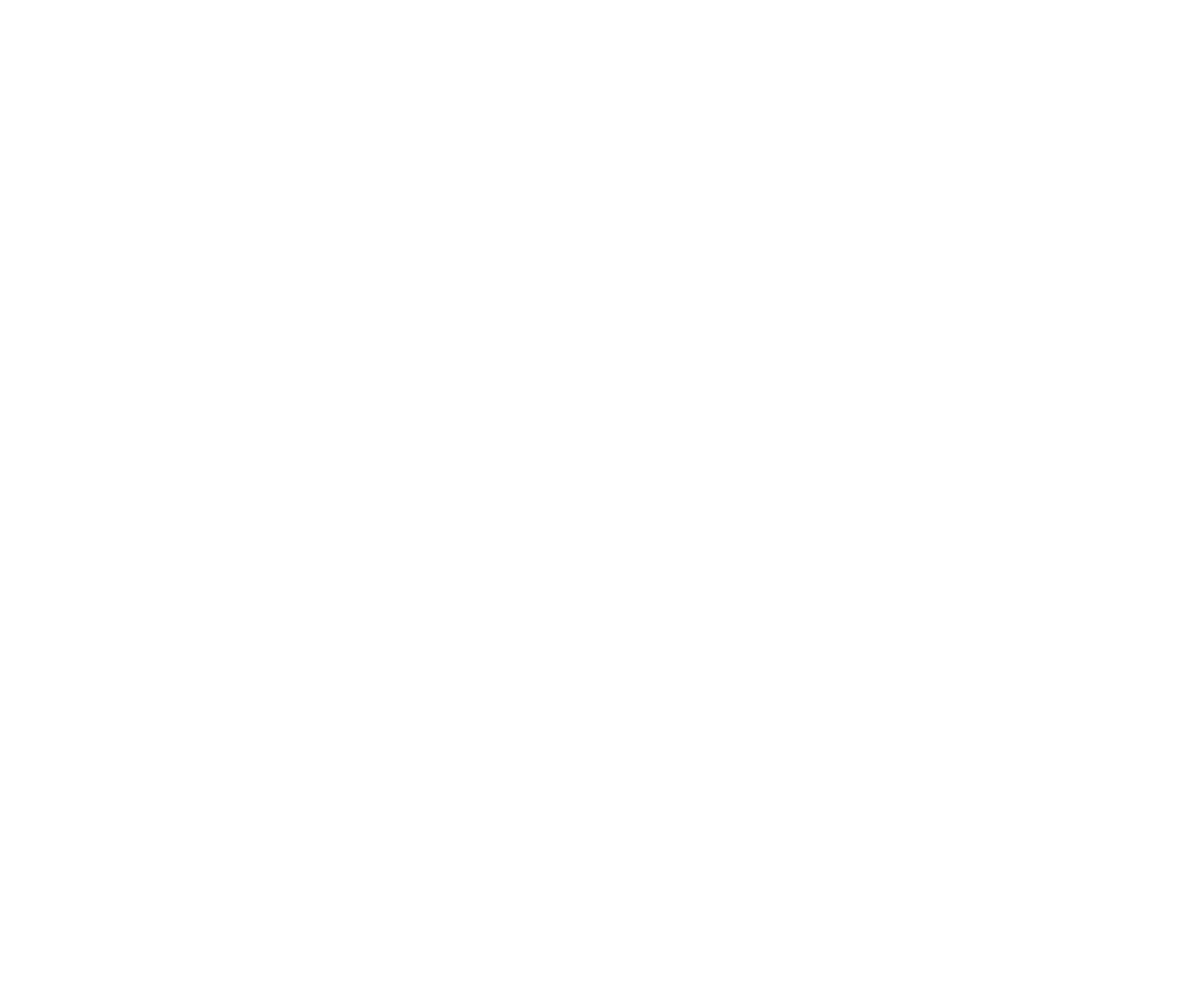
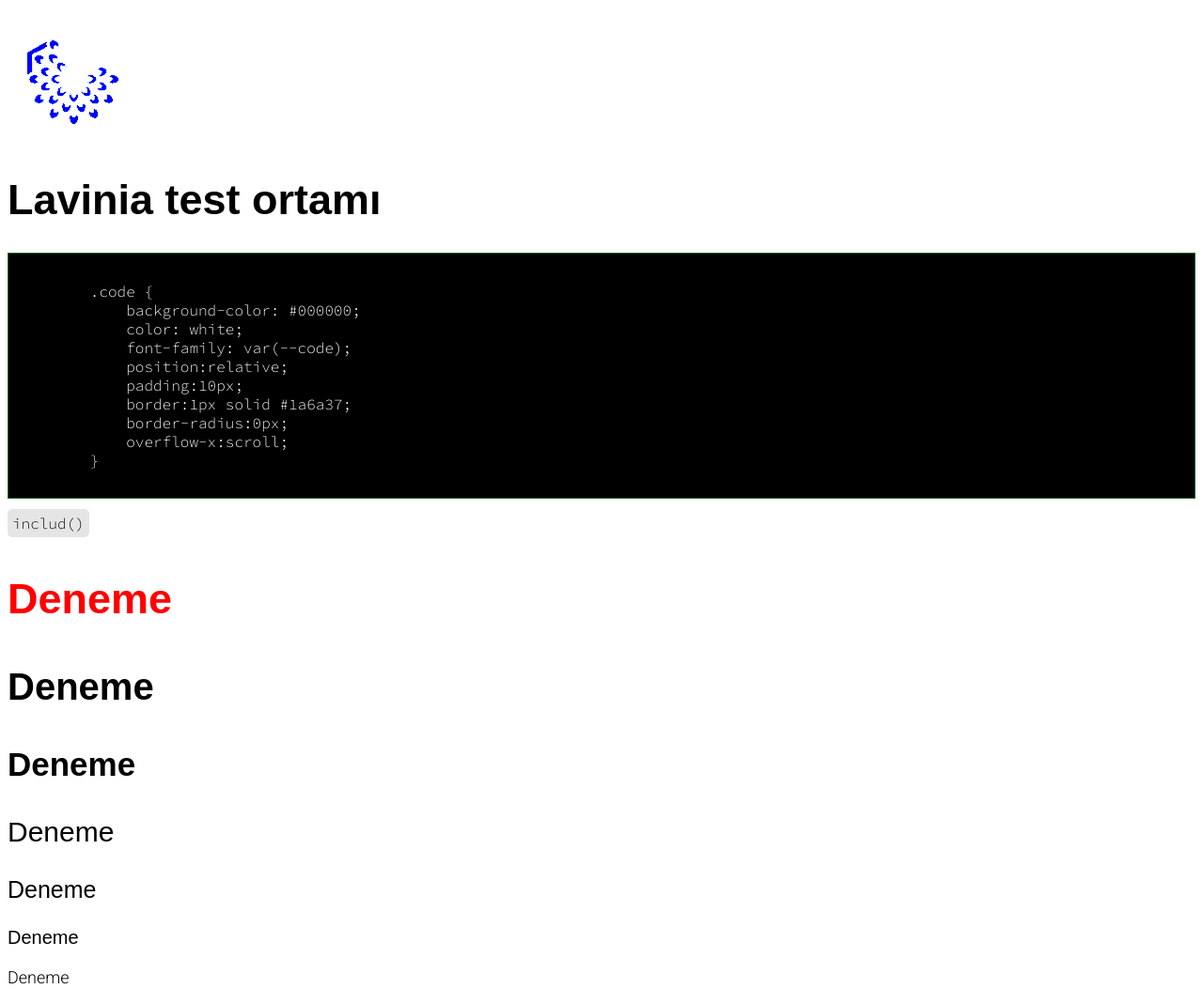
Before and after one commit to osmn-byhn/lavinia, a website: page index.html in a window 1280 px wide. Shown: the whole page at 94% size. Before the commit the page ends 800 px from the top, so only its background shows below. Drawn offline with Linux system fonts and the light colour scheme; a web font is replaced by a local one.

Commit message:
commit for texts

```diff
--- a/colors.css
+++ b/colors.css
@@ -13,3 +13,41 @@
     --white: #ffffff;
     --gray: #818180;
 }
+
+
+.text-blue {
+    color: var(--blue);
+}
+.text-red {
+    color: var(--red);
+}
+.text-green {
+    color: var(--green);
+}
+.text-yellow {
+    color: var(--yellow);
+}
+.text-pink {
+    color: var(--pink);
+}
+.text-purple {
+    color: var(--purple);
+}
+.text-brown {
+    color: var(--brown);
+}
+.text-orange {
+    color: var(--orange);
+}
+.text-aqua {
+    color: var(--aqua);
+}
+.text-black {
+    color: var(--black);
+}
+.text-white {
+    color: var(--white);
+}
+.text-gray {
+    color: var(--gray);
+}
--- a/index.html
+++ b/index.html
@@ -3,9 +3,34 @@
 <head>
     <meta charset="UTF-8">
     <meta name="viewport" content="width=device-width, initial-scale=1.0">
+    <link rel="stylesheet" href="./lavinia.css">
     <title>Document</title>
 </head>
 <body>
+    <img src="./output-onlinepngtools(2).png" alt="">
+    <h1 class="head-1">Lavinia test ortamı</h1>
+    <p class="code">
+        .code {
+            background-color: #000000;
+            color: white;
+            font-family: var(--code);
+            position:relative;
+            padding:10px;
+            border:1px solid #1a6a37;
+            border-radius:0px;
+            overflow-x:scroll;
+        }
+    </p>
+    <span class="code-tip">includ()</span>
+    <p class="head-1 text-red">Deneme</p>
+    <p class="head-2">Deneme</p>
+    <p class="head-3">Deneme</p>
+    <p class="head-4">Deneme</p>
+    <p class="head-5">Deneme</p>
+    <p class="head-6">Deneme</p>
+    <p class="text">Deneme</p>
+
+
 
 </body>
 </html>
--- a/lavinia.css
+++ b/lavinia.css
@@ -0,0 +1,2 @@
+@import './colors.css';
+@import './text-types.css';
--- /dev/null
+++ b/text-types.css
@@ -0,0 +1,89 @@
+@import url('https://fonts.googleapis.com/css2?family=Hedvig+Letters+Sans&family=Newsreader:opsz,wght@6..72,300&family=Nova+Square&family=Roboto+Slab&family=Roboto:wght@300&family=Source+Code+Pro:wght@300&display=swap');
+@import './colors.css';
+
+:root {
+    --headvig: 'Hedvig Letters Sans', sans-serif;
+    --news: 'Newsreader', serif;
+    --nova: 'Nova Square', sans-serif;
+    --roboto: 'Roboto', sans-serif;
+    --slab: 'Roboto Slab', serif;
+    --code: 'Source Code Pro', monospace;
+}
+/*basic text styles*/
+
+.text {
+    font-family: var(--roboto);
+    font-size: 18px;
+}
+.head-1 {
+    font-family: var(--headvig);
+    font-weight: 900;
+    font-size: 45px;
+}
+.head-2 {
+    font-family: var(--headvig);
+    font-weight: 700;
+    font-size: 40px;
+}
+
+.head-3 {
+    font-family: var(--headvig);
+    font-weight: 600;
+    font-size: 35px;
+}
+
+.head-4 {
+    font-family: var(--headvig);
+    font-weight: 500;
+    font-size: 30px;
+}
+.head-5 {
+    font-family: var(--headvig);
+    font-weight: 400;
+    font-size: 25px;
+}
+
+.head-6 {
+    font-family: var(--headvig);
+    font-weight: 300;
+    font-size: 20px;
+}
+
+/*code styles*/
+.code {
+    background-color: #000000;
+    color: white;
+    font-family: var(--code);
+    position:relative;
+    padding:10px;
+    border:1px solid #1a6a37;
+    white-space: pre;
+    border-radius:0px;
+    overflow-x:scroll;
+}
+.code {
+  -webkit-user-select:all;
+  -moz-user-select:all;
+  -ms-user-select:all;
+  user-select:all;
+}
+.code::-webkit-scrollbar {
+  height:7px
+}
+.code::-webkit-scrollbar-thumb {
+  border-radius:10px;background-color:#1a6a37
+}
+
+.code-tip {
+    font-family: var(--code);
+    color: black;
+    background-color: rgb(230, 229, 229);
+    border-radius: 5px;
+    padding: 5px;
+}
+
+/*Links*/
+
+.link {
+    color: var(--blue);
+}
```
Also changed, not shown: output-onlinepngtools(2).png (added).
